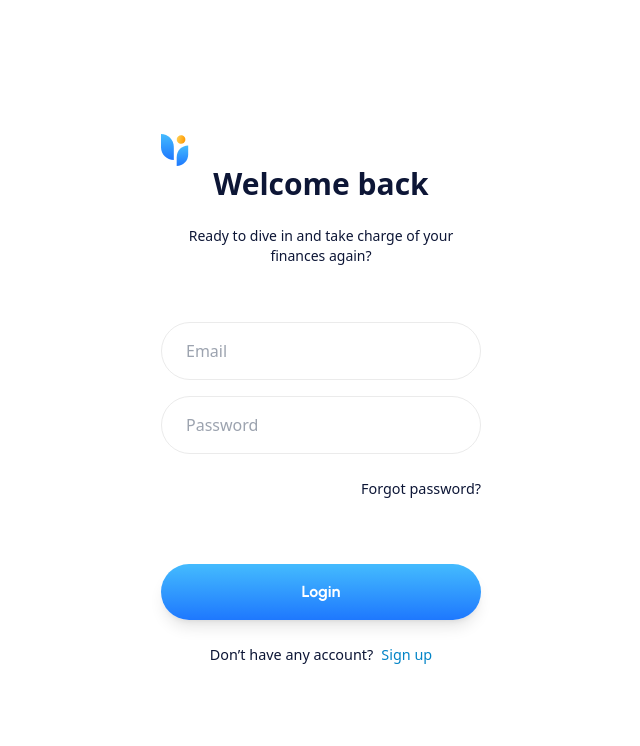
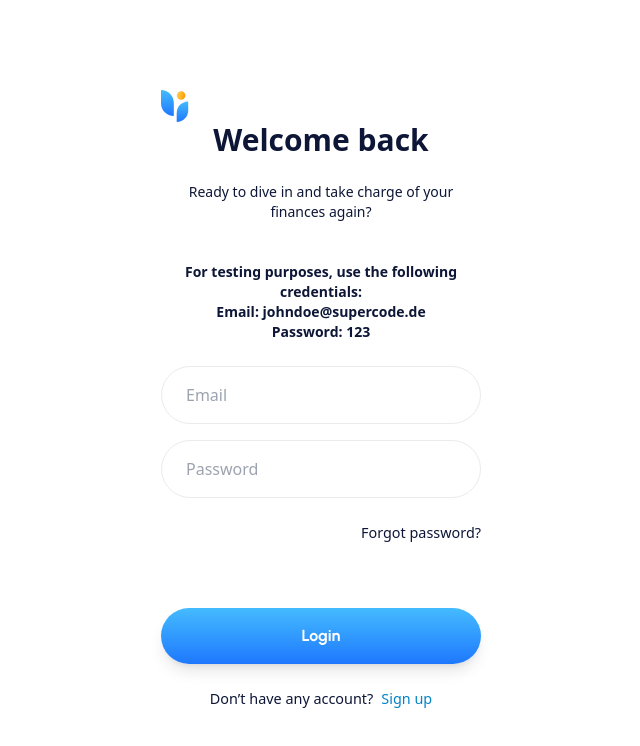
Before and after one commit to ChristianScholtysik/Finco_App, a React (Vite) app: page /login in a window 1280 px wide. Shown: the top 746 px of the page, without its empty margins (319-959 px from the left). Built offline with nearby package versions, Linux system fonts and the light colour scheme; no server answers; the database is empty; what chartjs-plugin-datalabels would draw is missing.

Commit message:
add login information for testing purposes

```diff
--- a/src/pages/Login.tsx
+++ b/src/pages/Login.tsx
@@ -73,8 +73,15 @@ const LoginForm = () => {
         <h2 className="text-3xl font-semibold text-center mb-4 text-tBase">
           Welcome back
         </h2>
-        <p className="text-center mb-12 mt-4 font-normal text-sm text-tBase p-2">
+        <p className="text-center mb-6 mt-4 font-normal text-sm text-tBase p-2">
           Ready to dive in and take charge of your finances again?
+        </p>
+        <p className="text-center mb-4  font-semibold text-sm text-tBase p-2">
+          For testing purposes, use the following credentials:
+          <ul>
+            <li>Email: johndoe@supercode.de</li>
+            <li> Password: 123</li>
+          </ul>
         </p>
         <div className="mb-4">
           <input
```
